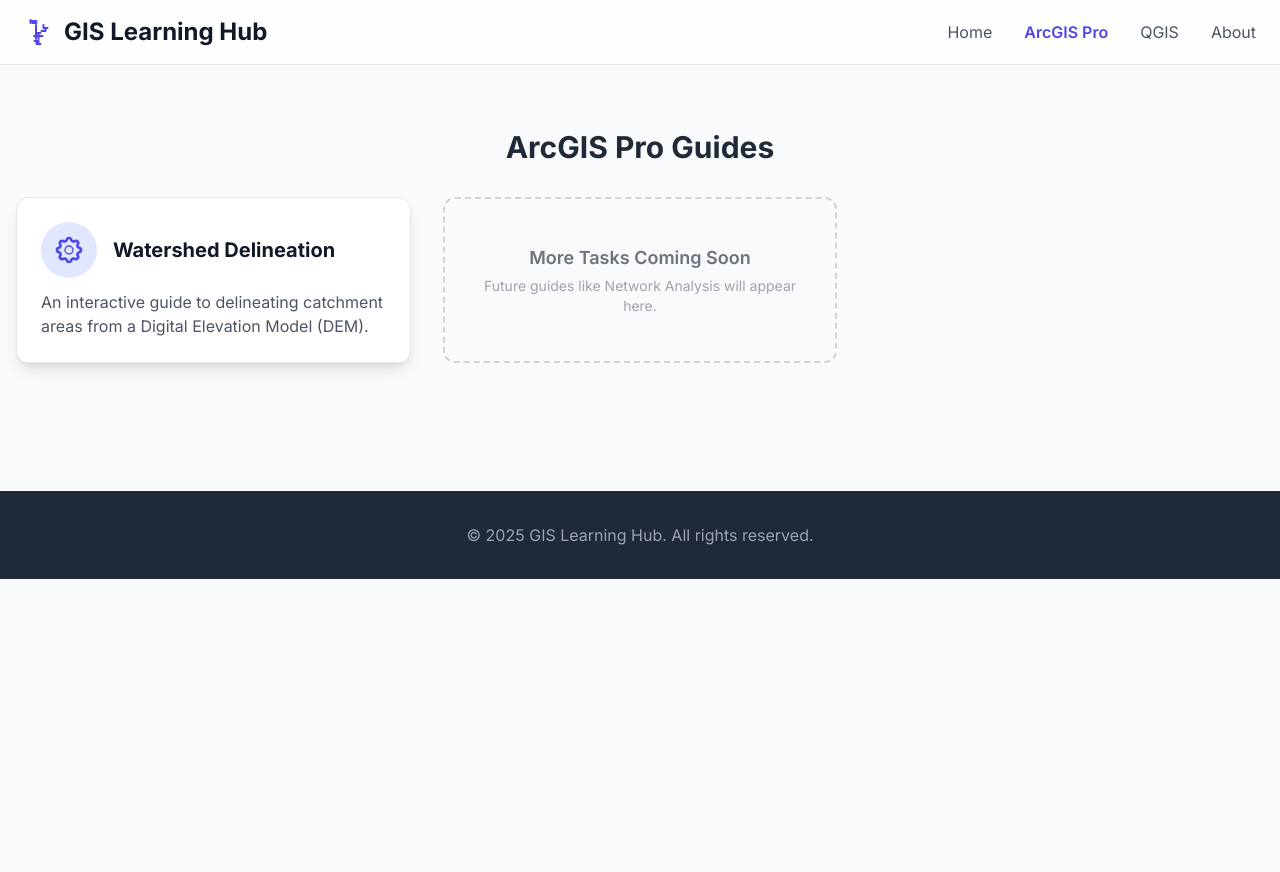
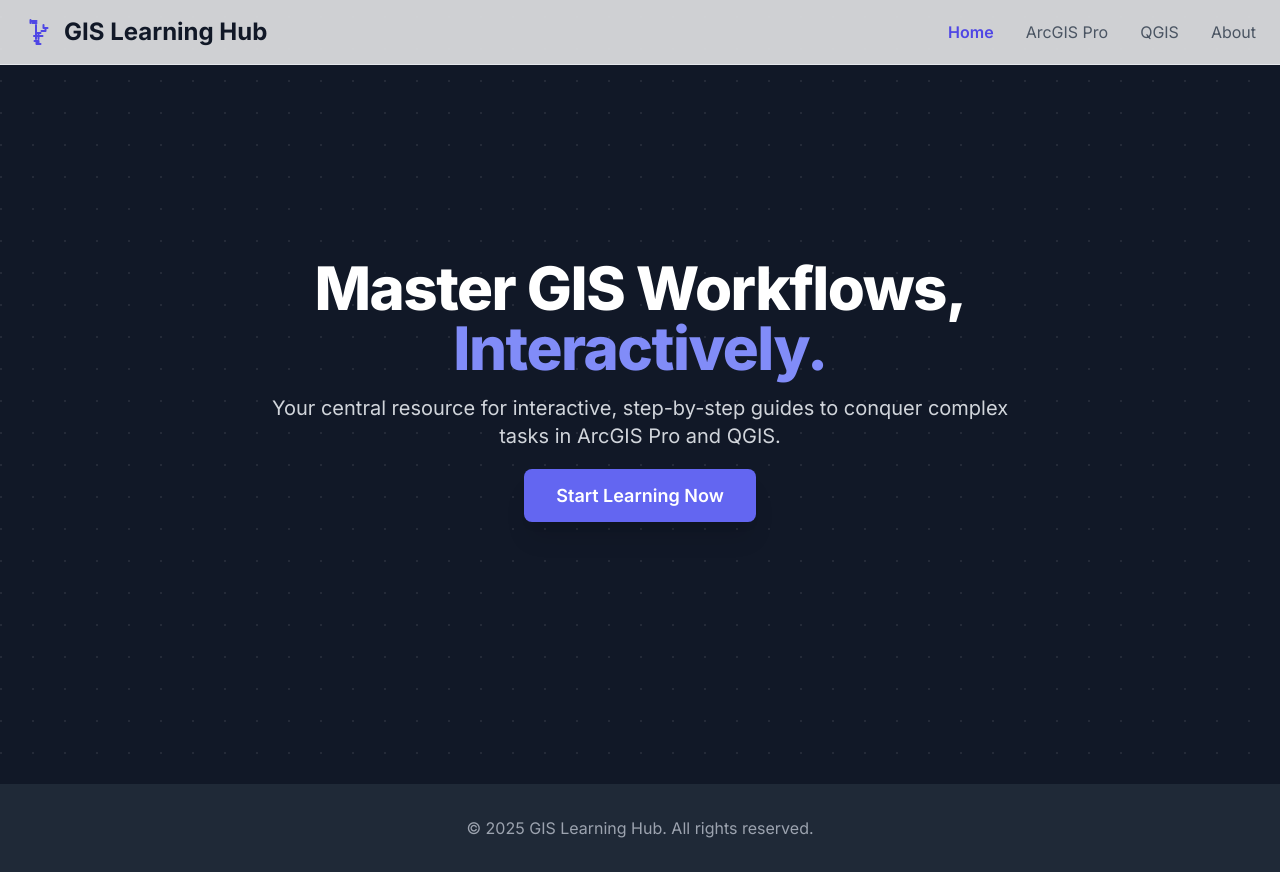
Before and after one commit to sunilkumardhayal/GIS_Learning, a plain HTML site: page arcgis.html in a window 1280 px wide. Before the commit the page ends 800 px from the top, so only its background shows below. Drawn offline with nearby package versions, Linux system fonts and the light colour scheme.

Commit message:
Update arcgis.html

```diff
--- a/arcgis.html
+++ b/arcgis.html
@@ -3,12 +3,12 @@
 <head>
     <meta charset="UTF-8">
     <meta name="viewport" content="width=device-width, initial-scale=1.0">
-    <title>GIS Learning Hub | ArcGIS Pro Guides</title>
+    <title>GIS Learning Hub | Home</title>
     <script src="https://cdn.tailwindcss.com"></script>
     <link href="https://fonts.googleapis.com/css2?family=Inter:wght@400;500;600;700;800&display=swap" rel="stylesheet">
     <link rel="stylesheet" href="styles.css">
 </head>
-<body class="bg-gray-50 text-gray-800">
+<body class="bg-gray-50">
 
     <!-- Header -->
     <header class="bg-white/80 backdrop-blur-lg sticky top-0 z-50 border-b border-gray-200">
@@ -18,8 +18,8 @@
                 <span class="text-2xl font-bold text-gray-900">GIS Learning Hub</span>
             </a>
             <nav class="hidden md:flex space-x-8 items-center">
-                <a href="index.html" class="text-gray-600 hover:text-indigo-600 transition duration-300">Home</a>
-                <a href="arcgis.html" class="text-indigo-600 font-semibold">ArcGIS Pro</a>
+                <a href="index.html" class="text-indigo-600 font-semibold">Home</a>
+                <a href="arcgis.html" class="text-gray-600 hover:text-indigo-600 transition duration-300">ArcGIS Pro</a>
                 <a href="qgis.html" class="text-gray-600 hover:text-indigo-600 transition duration-300">QGIS</a>
                 <a href="about.html" class="text-gray-600 hover:text-indigo-600 transition duration-300">About</a>
             </nav>
@@ -29,48 +29,31 @@
         </div>
         <!-- Mobile Menu -->
         <div id="mobile-menu" class="hidden md:hidden px-6 pb-4">
-            <a href="index.html" class="block py-2 text-gray-600 hover:text-indigo-600">Home</a>
-            <a href="arcgis.html" class="block py-2 text-indigo-600 font-semibold">ArcGIS Pro</a>
+            <a href="index.html" class="block py-2 text-indigo-600 font-semibold">Home</a>
+            <a href="arcgis.html" class="block py-2 text-gray-600 hover:text-indigo-600">ArcGIS Pro</a>
             <a href="qgis.html" class="block py-2 text-gray-600 hover:text-indigo-600">QGIS</a>
             <a href="about.html" class="block py-2 text-gray-600 hover:text-indigo-600">About</a>
         </div>
     </header>
 
-    <main class="container mx-auto px-4 py-16">
-        <!-- Task Selection -->
-        <div id="arcgis-task-selection">
-            <h2 class="text-3xl font-bold text-center mb-8 text-gray-800">ArcGIS Pro Guides</h2>
-            <div id="arcgis-task-list" class="grid grid-cols-1 md:grid-cols-2 lg:grid-cols-3 gap-8">
-                <!-- Tasks will be injected by JavaScript -->
+    <main>
+        <!-- Hero Section -->
+        <section class="hero-bg text-white flex items-center justify-center min-h-screen -mt-[81px]">
+            <div class="text-center px-6">
+                <h1 class="text-4xl md:text-6xl font-extrabold tracking-tight leading-tight mb-4">
+                    Master GIS Workflows, <br> <span class="text-indigo-400 type-effect"></span>
+                </h1>
+                <p class="text-lg md:text-xl text-gray-300 max-w-3xl mx-auto mb-8">
+                    Your central resource for interactive, step-by-step guides to conquer complex tasks in ArcGIS Pro and QGIS.
+                </p>
+                <a href="arcgis.html" class="bg-indigo-500 text-white px-8 py-4 rounded-lg font-semibold hover:bg-indigo-600 transition duration-300 transform hover:scale-105 shadow-xl text-lg">
+                    Start Learning Now
+                </a>
             </div>
-        </div>
-
-        <!-- Watershed Delineation Guide -->
-        <div id="arcgis-watershed-guide" class="hidden">
-            <div class="glass-card rounded-xl shadow-2xl p-6 md:p-8">
-                <div class="flex justify-between items-center mb-4">
-                    <button class="flex items-center text-sm font-semibold text-indigo-600 hover:text-indigo-800 transition-colors" data-action="showTaskSelection" data-params="arcgis">
-                        <svg xmlns="http://www.w3.org/2000/svg" class="h-5 w-5 mr-1" viewBox="0 0 20 20" fill="currentColor"><path fill-rule="evenodd" d="M12.707 5.293a1 1 0 010 1.414L9.414 10l3.293 3.293a1 1 0 01-1.414 1.414l-4-4a1 1 0 010-1.414l4-4a1 1 0 011.414 0z" clip-rule="evenodd" /></svg>
-                        Back to Guides
-                    </button>
-                    <h2 class="text-2xl font-bold text-center text-indigo-700">Watershed Delineation</h2>
-                    <div></div> <!-- Spacer -->
-                </div>
-
-                <div class="flex justify-center mb-6 p-1 bg-indigo-100 rounded-lg max-w-md mx-auto">
-                    <button class="view-toggle-btn active w-1/3 py-2 text-sm font-medium rounded-md" data-action="switchView" data-params="arcgis-watershed,quick">Quick View</button>
-                    <button class="view-toggle-btn w-1/3 py-2 text-sm font-medium rounded-md text-gray-600" data-action="switchView" data-params="arcgis-watershed,detailed">Detailed View</button>
-                    <button class="view-toggle-btn w-1/3 py-2 text-sm font-medium rounded-md text-gray-600" data-action="switchView" data-params="arcgis-watershed,document">Document View</button>
-                </div>
-
-                <div id="arcgis-watershed-quick-flowchart" class="view-content flowchart"></div>
-                <div id="arcgis-watershed-detailed-flowchart" class="view-content flowchart hidden"></div>
-                <div id="arcgis-watershed-document-view" class="view-content hidden"></div>
-            </div>
-        </div>
+        </section>
     </main>
 
-    <footer class="bg-gray-800 text-gray-400 py-8 mt-16">
+    <footer class="bg-gray-800 text-gray-400 py-8">
         <div class="container mx-auto px-6 text-center">
             <p>&copy; <span id="current-year"></span> GIS Learning Hub. All rights reserved.</p>
         </div>
```
